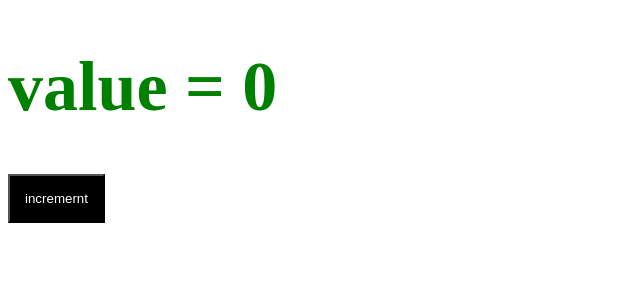
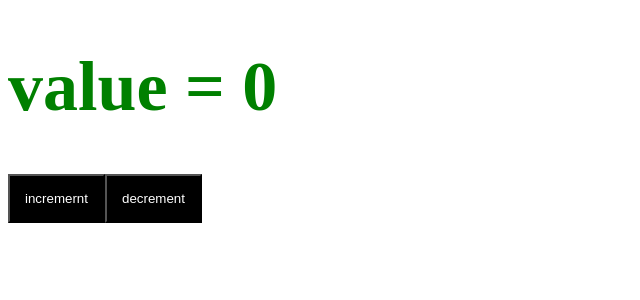
Before and after one commit to GlebVas7/CI_CD, a React (Create React App) app: page / in a window 1280 px wide. Shown: the top 300 px of the page, without its empty margins (0-640 px from the left). Built offline with nearby package versions, Linux system fonts and the light colour scheme.

Commit message:
change counter

```diff
--- a/src/App.js
+++ b/src/App.js
@@ -4,7 +4,7 @@ function App() {
     const [state, setState] = useState(0)
 
     const increment = () => setState(prev => prev + 1);
-
+    const decrement = () => setState(prev => prev - 1);
     return (
         <div className="App">
             <h1 style={{fontSize: 70, color: 'green'}}>value = {state}</h1>
@@ -14,6 +14,12 @@ function App() {
             >
                 incremernt
             </button>
+            <button
+                style={{background: 'black', color: "white", padding: 15}}
+                onClick={decrement}
+            >
+                decrement
+            </button>
         </div>
     );
 }
```
